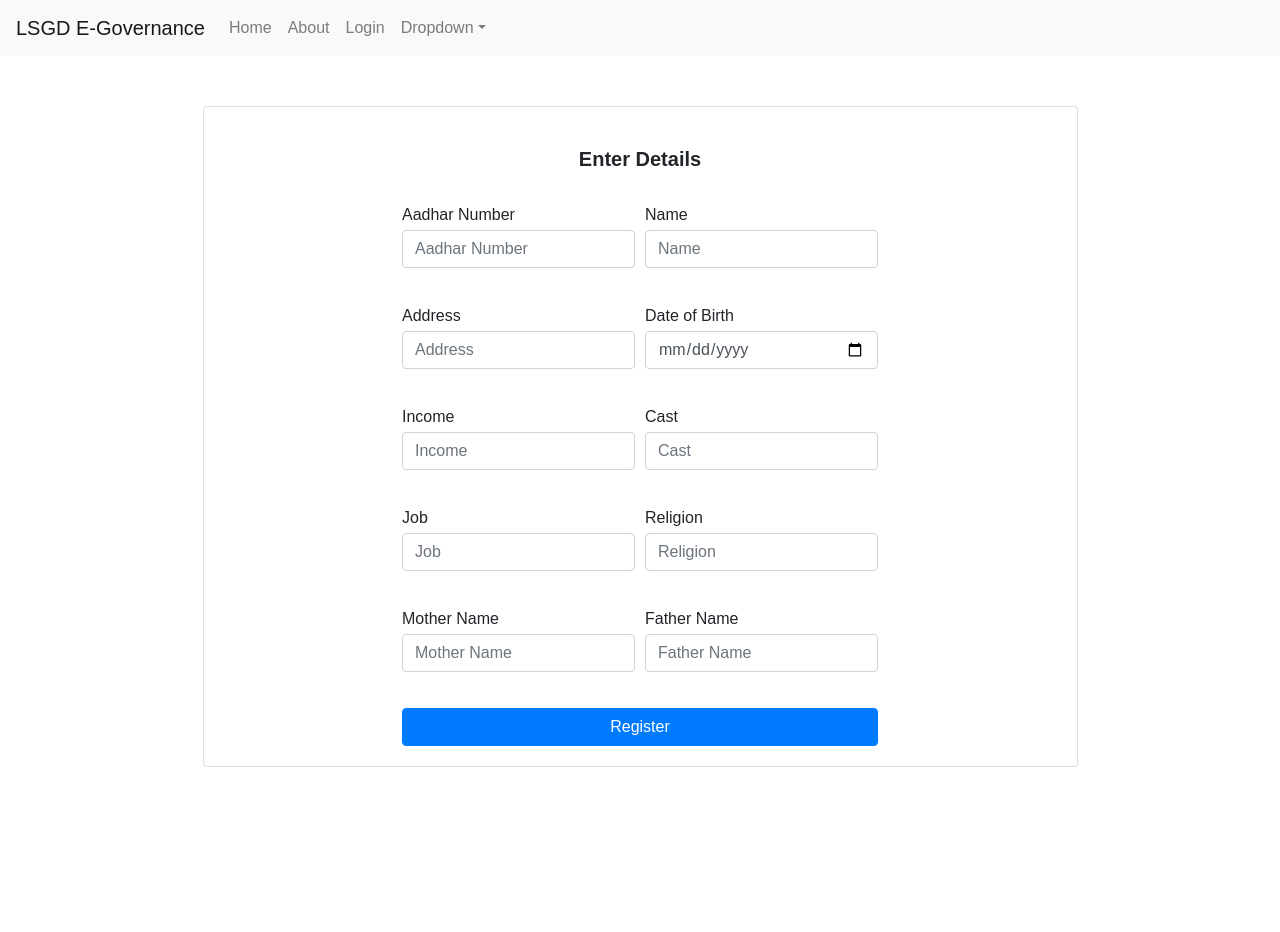
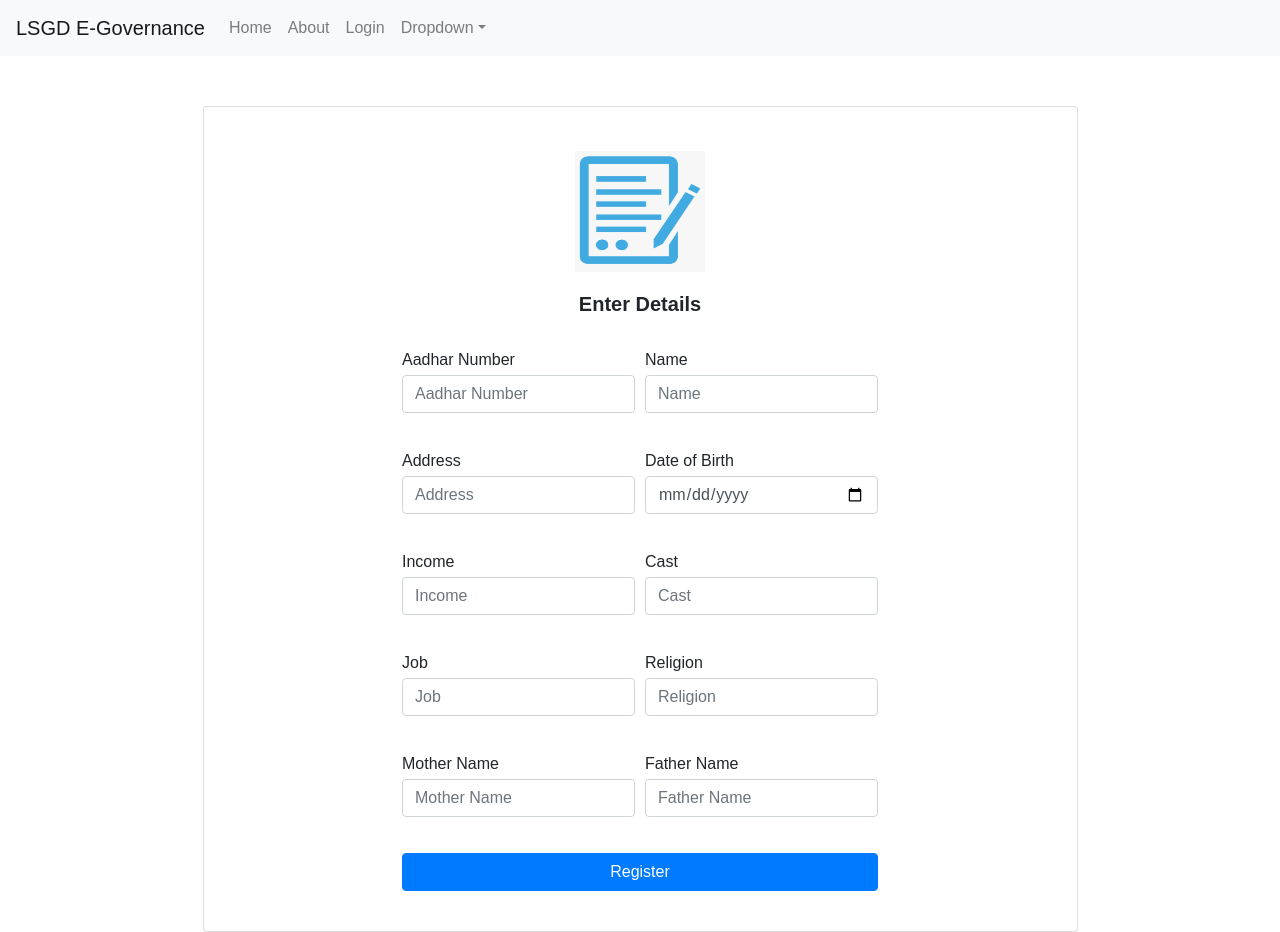
Before and after one commit to RebootHackathon/LSGD_FRONT, a React app: page /LSGD_FRONT/registercitizen in a window 1280 px wide. Before the commit the page ends 800 px from the top, so only its background shows below. Built offline with nearby package versions, Linux system fonts and the light colour scheme.

Commit message:
icon added

```diff
--- a/src/Components/ApplyGrantForm.js
+++ b/src/Components/ApplyGrantForm.js
@@ -15,9 +15,12 @@ const ApplyGrantForm =(props)=>{
             <div style={{width: '100%'}} >
                 <div style={{display:'flex',justifyContent:'center'}}>
                     <Card   style={{ width: '70%',alignItems:'center', marginTop: '4%'}} >
+                            <Card.Img variant="top" src={require('../assets/tick.png')} style={{paddingTop: '5%', height: '25%', width: '15%'}} />
+
                             {/* <Card.Img variant="top" src={require('../assets/aadharlogo.png')} /> */}
                             <Card.Body>
-                                <Card.Title>Enter Details</Card.Title>
+
+                                <Card.Title style={{display:'flex',justifyContent:'center',paddingBottom:'20px'}}><strong>Enter Details</strong></Card.Title>
                                 <FormElement label='Aadhar Number' id='aadhar' value={props.state.aadhar} onChange={props.onInputChange} disabled/>
                                 <FormElement label='Name' id='name' value={props.state.name} onChange={props.onInputChange} disabled/>
 
--- a/src/Components/RegisterNewCitizenForm.js
+++ b/src/Components/RegisterNewCitizenForm.js
@@ -1,6 +1,5 @@
 import React from 'react';
 import Form from 'react-bootstrap/Form';
-import Row from "react-bootstrap/Row";
 import Col from "react-bootstrap/Col";
 
 import Card from 'react-bootstrap/Card';
@@ -10,9 +9,10 @@ const RegisterNewCitizenForm=(props)=>{
     return  <div style={{width: '100%'}} >
       <div style={{display:'flex',justifyContent:'center'}}>
           <Card   style={{ width: '70%',alignItems:'center' ,marginTop: '4%'}} >
+              <Card.Img variant="top" src={require('../assets/register.png')} style={{paddingTop: '5%', height: '20%', width: '15%'}} />
               {/* <Card.Img variant="top" src={require('../assets/aadharlogo.png')} /> */}
               <Card.Body>
-                  <Card.Title style={{display:'flex',justifyContent:'center',padding:'20px'}}><strong>Enter Details</strong></Card.Title>
+                  <Card.Title style={{display:'flex',justifyContent:'center',paddingBottom:'20px'}}><strong>Enter Details</strong></Card.Title>
                   <Form>
                     <Form.Row>
                       <Form.Group as={Col} controlId="formGridEmail">
--- a/src/Components/SearchForm/SearchForm.js
+++ b/src/Components/SearchForm/SearchForm.js
@@ -1,11 +1,11 @@
 import React from 'react';
 
-import classes from './SearchForm.css';
 import Button from "react-bootstrap/Button";
 import Card from "react-bootstrap/Card";
 import InputGroup from 'react-bootstrap/InputGroup'
 import FormControl from "react-bootstrap/FormControl";
 import AppBar from "../AppBar/AppBar";
+
 const SearchForm =(props)=>{
     return(
             <div style={{width: '100%'}}>
```
Also changed, not shown: src/assets/register.png (added), src/assets/tick.png (added).
